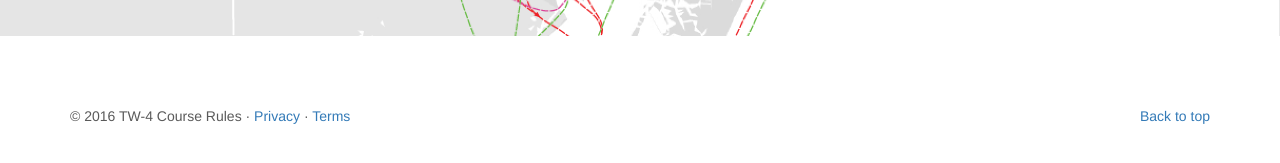
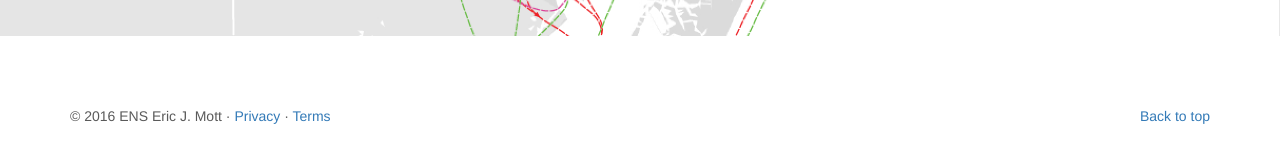
Before and after one commit to courserules/courserules.github.io, a Jekyll site: the page built from index.html, in a window 1280 px wide. Shown: the part 564-727 px from the top of the page. Built offline with Jekyll 4.4.1, drawn with Linux system fonts in a browser that asks for light colours.

Commit message:
Updated copyright

```diff
--- a/_includes/footer.html
+++ b/_includes/footer.html
@@ -1,7 +1,7 @@
 	<div id="footer">
 		<div class="container">
 			<p class="pull-right"><a href="#">Back to top</a></p>
-			<p>&copy; {{ site.time | date: '%Y' }} {{ site.title }} &middot; <a href="#">Privacy</a> &middot; <a href="#">Terms</a></p>
+			<p>&copy; {{ site.time | date: '%Y' }} ENS Eric J. Mott &middot; <a href="#">Privacy</a> &middot; <a href="#">Terms</a></p>
 		</div>
 	</div><!-- /.footer -->
 
```
